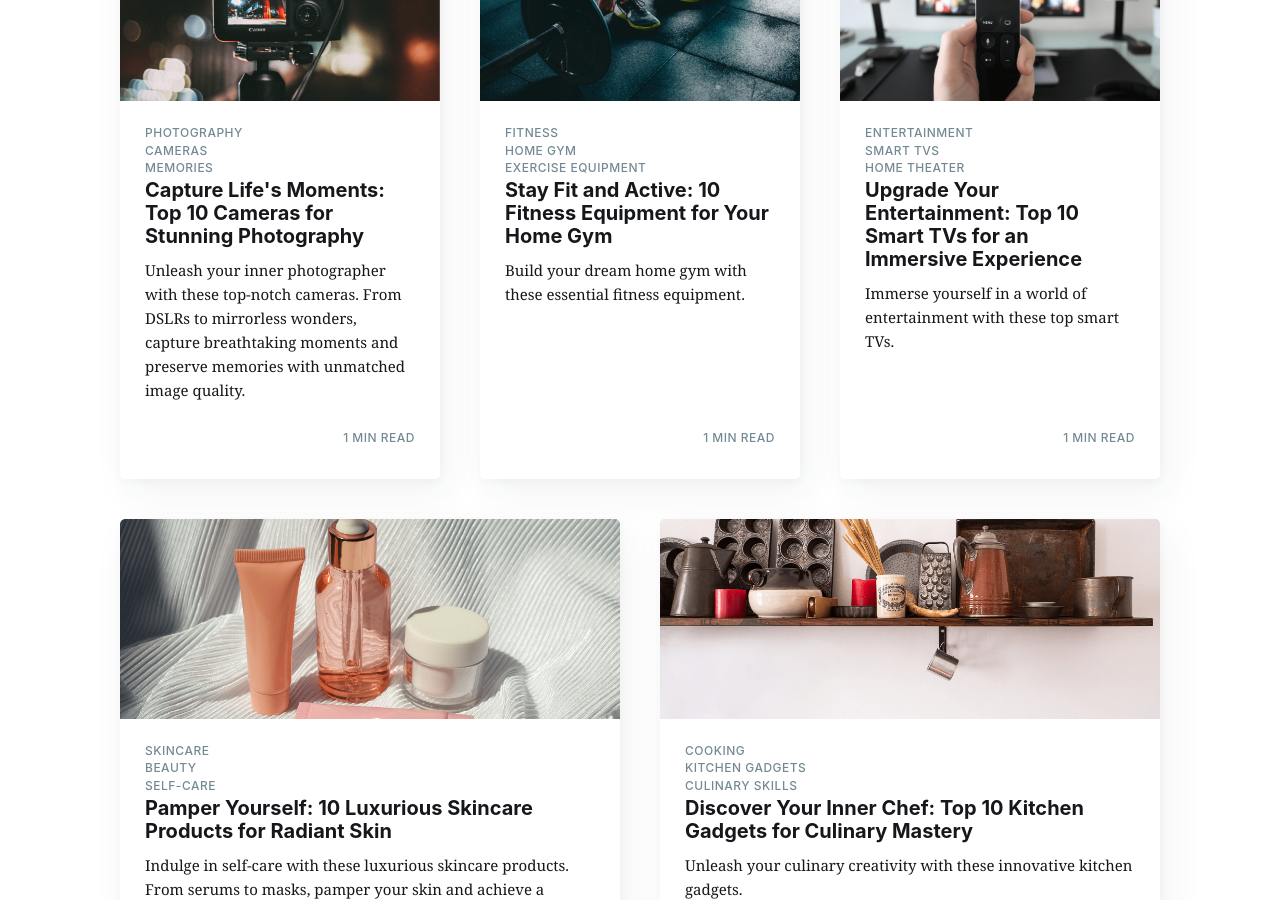
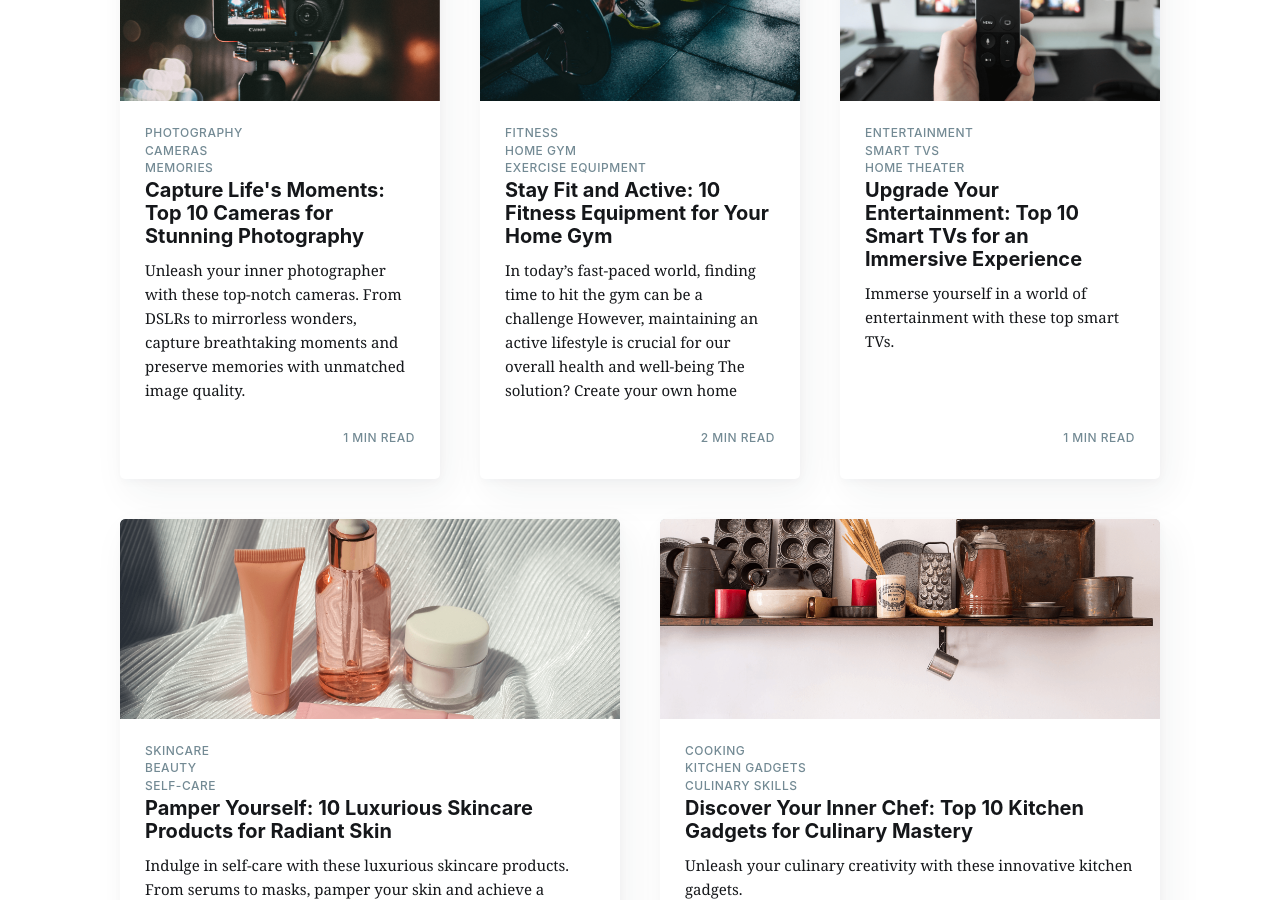
Before and after one commit to 4xl-in/zing, a Jekyll site: the page built from index.html, in a window 1280 px wide and 900 px high, scrolled down 2579 px. Built offline with Jekyll 4.4.1, drawn with Linux system fonts in a browser that asks for light colours; nearby versions of some CDN libraries; the list of posts is cut into pages by our own code; comment, search, counter and statistics services are not loaded; part of the change alters nothing that is shown.

Commit message:
Home gym

```diff
--- a/_includes/subscribe-form.html
+++ b/_includes/subscribe-form.html
@@ -11,7 +11,7 @@
     method="post" id="mc-embedded-subscribe-form" name="mc-embedded-subscribe-form" class="validate" target="_blank">
     <div class="mc-field-group form-group">
       <input type="email" value="" name="EMAIL" class="required email subscribe-email" id="mce-EMAIL"
-        placeholder="youremail@example.com" required="">
+        placeholder="youremail@example.com" required="" autocomplete="email">
     </div>
     <div hidden=""><input type="hidden" name="tags" value="2818824,2818825"></div>
     <button type="submit" name="subscribe" id="mc-embedded-subscribe" class="button" value="Subscribe">
--- a/_posts/2023-06-09-10-fitness-equipment-for-your-home-gym.html
+++ /dev/null
@@ -1,17 +0,0 @@
----
-layout: post
-current: post
-cover: assets/images/10-fitness-equipment-for-your-home-gym.png
-navigation: True
-title: "Stay Fit and Active: 10 Fitness Equipment for Your Home Gym"
-date: 2017-07-27 10:00:00 +05:30
-tags: [Fitness, Home Gym, Exercise Equipment]
-class: post-template
-subclass: 'post'
-author: zing-team
----
-
-Build your dream home gym with these essential fitness equipment.
-
-From treadmills to resistance bands,
-stay fit and active without leaving the comfort of your home.
--- /dev/null
+++ b/_posts/2023-06-09-10-fitness-equipment-for-your-home-gym.md
@@ -0,0 +1,167 @@
+---
+layout: post
+current: post
+cover: assets/images/10-fitness-equipment-for-your-home-gym.png
+navigation: True
+title: "Stay Fit and Active: 10 Fitness Equipment for Your Home Gym"
+date: 2017-07-27 10:00:00 +05:30
+tags: [Fitness, Home Gym, Exercise Equipment]
+class: post-template
+subclass: 'post'
+author: zing-team
+---
+
+In today's fast-paced world, finding time to hit the gym can be a challenge
+However, maintaining an active lifestyle is crucial for our overall health
+and
+well-being
+The solution?
+Create your own home gym!
+
+With the right fitness equipment,
+you can stay fit
+and active without leaving the comfort of your home
+In this blog,
+we'll explore 10 essential fitness equipment options that will
+help you set up an effective home gym
+
+
+#### Treadmill:
+
+<a href="https://www.amazon.in/Cockatoo-CTM-05-Motorised-Multi-Function-Treadmill/dp/B07H5JBRD7?content-id=amzn1.sym.cb97c3fe-bb9e-4404-a654-f560f300976b&pd_rd_r=9d6e96b6-c8df-4499-b3d5-0fd8dea9ad22&pd_rd_w=QQN9n&pd_rd_wg=wj3DL&pf_rd_p=cb97c3fe-bb9e-4404-a654-f560f300976b&pf_rd_r=PW04RXGNH71Y3W7K5J3K&qid=1688635040&refinements=p_72%3A1318476031&s=sports&sr=1-5&linkCode=li3&tag=zinginfo-21&linkId=c60a2ec0839aee211adbe9933e817d64&language=en_IN&ref_=as_li_ss_il" target="_blank"><img border="0" src="//ws-in.amazon-adsystem.com/widgets/q?_encoding=UTF8&ASIN=B07H5JBRD7&Format=_SL250_&ID=AsinImage&MarketPlace=IN&ServiceVersion=20070822&WS=1&tag=zinginfo-21&language=en_IN" ></a><img src="https://ir-in.amazon-adsystem.com/e/ir?t=zinginfo-21&language=en_IN&l=li3&o=31&a=B07H5JBRD7" width="1" height="1" border="0" alt="" style="border:none !important; margin:0px !important;" />
+
+A treadmill is a fantastic investment for your home gym
+It allows you to walk,
+jog,
+or run indoors,
+providing a versatile cardiovascular
+workout
+Look for models with adjustable inclines
+and speeds to tailor your workout to
+your fitness level
+and goals
+
+
+#### Dumbbells:
+
+<a href="https://www.amazon.in/FitBox-Sports-Intruder-Dumbbells-Weights/dp/B08B22WSP7?crid=1ZO4FEB08WAEU&keywords=dumbbells&qid=1688635075&s=sports&sprefix=dumbbels%2Csporting%2C212&sr=1-8&linkCode=li3&tag=zinginfo-21&linkId=5aed0d93700bd83dc1bb75e604e1560b&language=en_IN&ref_=as_li_ss_il" target="_blank"><img border="0" src="//ws-in.amazon-adsystem.com/widgets/q?_encoding=UTF8&ASIN=B08B22WSP7&Format=_SL250_&ID=AsinImage&MarketPlace=IN&ServiceVersion=20070822&WS=1&tag=zinginfo-21&language=en_IN" ></a><img src="https://ir-in.amazon-adsystem.com/e/ir?t=zinginfo-21&language=en_IN&l=li3&o=31&a=B08B22WSP7" width="1" height="1" border="0" alt="" style="border:none !important; margin:0px !important;" />
+
+Dumbbells are versatile
+and compact,
+making them a must-have for any home gym
+They are perfect for strength training exercises
+and can target different muscle
+groups
+Start with a range of weights to accommodate various exercises
+and progress as
+you become stronger
+
+
+#### Exercise Mat:
+
+<a href="https://www.amazon.in/Lifelong-LLYM93-Women-Material-Workout/dp/B0BRQCVJZQ?crid=1FJJO1UDNFF4P&keywords=Exercise%2BMat&qid=1688635212&s=sports&sprefix=exercise%2Bmat%2Csporting%2C199&sr=1-7&th=1&linkCode=li3&tag=zinginfo-21&linkId=b465b7a650cdebb65bd9631510f64388&language=en_IN&ref_=as_li_ss_il" target="_blank"><img border="0" src="//ws-in.amazon-adsystem.com/widgets/q?_encoding=UTF8&ASIN=B0BRQCVJZQ&Format=_SL250_&ID=AsinImage&MarketPlace=IN&ServiceVersion=20070822&WS=1&tag=zinginfo-21&language=en_IN" ></a><img src="https://ir-in.amazon-adsystem.com/e/ir?t=zinginfo-21&language=en_IN&l=li3&o=31&a=B0BRQCVJZQ" width="1" height="1" border="0" alt="" style="border:none !important; margin:0px !important;" />
+
+An exercise mat is essential for any floor-based exercises,
+including yoga,
+Pilates,
+or core workouts
+It provides cushioning
+and support for your body
+and helps prevent discomfort or
+injury
+Look for a non-slip,
+durable mat that is easy to clean
+
+
+#### Exercise Ball:
+
+<a href="https://www.amazon.in/Boldfit-Exercise-Stability-Pregnancy-Fitness-Grey/dp/B0B5LNT9VK?crid=3AQL0DY6YYVLO&keywords=Exercise+Ball%3A&qid=1688635308&s=sports&sprefix=dumbbels%2Csporting%2C188&sr=1-4&linkCode=li3&tag=zinginfo-21&linkId=06c854de8709545829e52a0f76dad62a&language=en_IN&ref_=as_li_ss_il" target="_blank"><img border="0" src="//ws-in.amazon-adsystem.com/widgets/q?_encoding=UTF8&ASIN=B0B5LNT9VK&Format=_SL250_&ID=AsinImage&MarketPlace=IN&ServiceVersion=20070822&WS=1&tag=zinginfo-21&language=en_IN" ></a><img src="https://ir-in.amazon-adsystem.com/e/ir?t=zinginfo-21&language=en_IN&l=li3&o=31&a=B0B5LNT9VK" width="1" height="1" border="0" alt="" style="border:none !important; margin:0px !important;" />
+
+An exercise ball,
+also known as a stability ball,
+is a fantastic addition to
+your home gym
+It is excellent for core strengthening exercises,
+balance training,
+and
+improving flexibility
+Choose a size appropriate for your height
+and weight
+
+
+#### Resistance Bands:
+
+<a href="https://www.amazon.in/SOLARA-Unbreakable-Resistance-Exercise-Natural/dp/B09T3X17BX?crid=2GDRBLIT1D91P&keywords=Resistance+Bands%3A&qid=1688635388&s=sports&sprefix=exercise+ball+%2Csporting%2C301&sr=1-19&linkCode=li3&tag=zinginfo-21&linkId=d818af8fb60a01d5a56b2460c98e1ee0&language=en_IN&ref_=as_li_ss_il" target="_blank"><img border="0" src="//ws-in.amazon-adsystem.com/widgets/q?_encoding=UTF8&ASIN=B09T3X17BX&Format=_SL250_&ID=AsinImage&MarketPlace=IN&ServiceVersion=20070822&WS=1&tag=zinginfo-21&language=en_IN" ></a><img src="https://ir-in.amazon-adsystem.com/e/ir?t=zinginfo-21&language=en_IN&l=li3&o=31&a=B09T3X17BX" width="1" height="1" border="0" alt="" style="border:none !important; margin:0px !important;" />
+
+Resistance bands are versatile
+and portable, making them ideal for home workouts
+They provide resistance for strength training exercises
+and are suitable for all
+fitness levels
+They are also great for stretching
+and rehabilitation exercises
+
+
+#### Stationary Bike:
+
+<a href="https://www.amazon.in/Reach-Exercise-Handles-Adjustable-Cushioned/dp/B07DQMSZJF?crid=467ZI8DZF43M&keywords=Stationary+Bike&qid=1688635478&s=sports&sprefix=stationary+bike%2Csporting%2C196&sr=1-3&linkCode=li3&tag=zinginfo-21&linkId=f6b3a592563b681e77a0b34d9d3e7667&language=en_IN&ref_=as_li_ss_il" target="_blank"><img border="0" src="//ws-in.amazon-adsystem.com/widgets/q?_encoding=UTF8&ASIN=B07DQMSZJF&Format=_SL250_&ID=AsinImage&MarketPlace=IN&ServiceVersion=20070822&WS=1&tag=zinginfo-21&language=en_IN" ></a><img src="https://ir-in.amazon-adsystem.com/e/ir?t=zinginfo-21&language=en_IN&l=li3&o=31&a=B07DQMSZJF" width="1" height="1" border="0" alt="" style="border:none !important; margin:0px !important;" />
+
+A stationary bike offers an effective cardiovascular workout while being gentle
+on your joints
+It's an excellent option for those looking for low-impact exercise
+Look for bikes with adjustable resistance levels
+and comfortable seating
+
+
+#### Pull-Up Bar:
+
+<a href="https://www.amazon.in/Sportneer-Adjustable-Training-Lifting-Exercise/dp/B09JC86WNK?crid=2S3SIKK5PHE43&keywords=Pull-Up+Bar%3A&qid=1688635509&s=sports&sprefix=pull-up+bar+%2Csporting%2C205&sr=1-3-spons&sp_csd=d2lkZ2V0TmFtZT1zcF9hdGY&psc=1&linkCode=li3&tag=zinginfo-21&linkId=b16b90126d58b1b20fb900f03a6fb760&language=en_IN&ref_=as_li_ss_il" target="_blank"><img border="0" src="//ws-in.amazon-adsystem.com/widgets/q?_encoding=UTF8&ASIN=B09JC86WNK&Format=_SL250_&ID=AsinImage&MarketPlace=IN&ServiceVersion=20070822&WS=1&tag=zinginfo-21&language=en_IN" ></a><img src="https://ir-in.amazon-adsystem.com/e/ir?t=zinginfo-21&language=en_IN&l=li3&o=31&a=B09JC86WNK" width="1" height="1" border="0" alt="" style="border:none !important; margin:0px !important;" />
+
+A pull-up bar is an excellent addition if you want to work on your upper body
+strength
+It can be easily mounted on a door frame
+and allows you to perform various
+exercises,
+such as pull-ups,
+chin-ups,
+and hanging leg raises
+
+
+#### Jump Rope:
+
+<a href="https://www.amazon.in/AURION-Skipping-Rope-Women-Black/dp/B07G8FNL3Q?crid=D4OSPQ74W5CP&keywords=Jump+Rope&qid=1688635550&s=sports&sprefix=jump+rope%2Csporting%2C194&sr=1-19&linkCode=li3&tag=zinginfo-21&linkId=b4ff0fb07d4f24207296ff334d65a310&language=en_IN&ref_=as_li_ss_il" target="_blank"><img border="0" src="//ws-in.amazon-adsystem.com/widgets/q?_encoding=UTF8&ASIN=B07G8FNL3Q&Format=_SL250_&ID=AsinImage&MarketPlace=IN&ServiceVersion=20070822&WS=1&tag=zinginfo-21&language=en_IN" ></a><img src="https://ir-in.amazon-adsystem.com/e/ir?t=zinginfo-21&language=en_IN&l=li3&o=31&a=B07G8FNL3Q" width="1" height="1" border="0" alt="" style="border:none !important; margin:0px !important;" />
+
+Don't underestimate the effectiveness of a jump rope!
+It's a fantastic cardiovascular exercise that improves coordination,
+endurance,
+and burns
+calories
+Jump ropes are affordable,
+portable,
+and suitable for all fitness levels
+
+
+#### Kettlebells:
+
+<a href="https://www.amazon.in/FlexikettleTM-7-Adjustable-Kettlebell-Weights/dp/B08SW2BQW4?crid=2ZM57YB60VNNC&keywords=Kettlebells&qid=1688635593&s=sports&sprefix=kettlebells%2Csporting%2C203&sr=1-26&linkCode=li3&tag=zinginfo-21&linkId=774587dabaa680bc9fab1c51fdd57901&language=en_IN&ref_=as_li_ss_il" target="_blank"><img border="0" src="//ws-in.amazon-adsystem.com/widgets/q?_encoding=UTF8&ASIN=B08SW2BQW4&Format=_SL250_&ID=AsinImage&MarketPlace=IN&ServiceVersion=20070822&WS=1&tag=zinginfo-21&language=en_IN" ></a><img src="https://ir-in.amazon-adsystem.com/e/ir?t=zinginfo-21&language=en_IN&l=li3&o=31&a=B08SW2BQW4" width="1" height="1" border="0" alt="" style="border:none !important; margin:0px !important;" />
+
+Kettlebells offer a unique workout experience by combining strength training
+and
+cardiovascular exercise
+They engage multiple muscle groups
+and improve overall strength, endurance,
+and flexibility
+Start with a few kettlebells of different weights to vary your workouts
+
+
+#### Adjustable Bench:
+
+<a href="https://www.amazon.in/Cube-Club-Adjustable-Foldable-Equipment/dp/B09FDXVCXJ?crid=T9JI88Z078JA&keywords=Adjustable+Bench%3A&qid=1688635649&s=sports&sprefix=adjustable+bench+%2Csporting%2C185&sr=1-11&linkCode=li3&tag=zinginfo-21&linkId=2269c6f24f0f24b75fa1d974bf2b3c56&language=en_IN&ref_=as_li_ss_il" target="_blank"><img border="0" src="//ws-in.amazon-adsystem.com/widgets/q?_encoding=UTF8&ASIN=B09FDXVCXJ&Format=_SL250_&ID=AsinImage&MarketPlace=IN&ServiceVersion=20070822&WS=1&tag=zinginfo-21&language=en_IN" ></a><img src="https://ir-in.amazon-adsystem.com/e/ir?t=zinginfo-21&language=en_IN&l=li3&o=31&a=B09FDXVCXJ" width="1" height="1" border="0" alt="" style="border:none !important; margin:0px !important;" />
+
+An adjustable bench is a versatile piece of equipment that enhances your workout
+options
+It can be used for a variety of exercises,
+including bench presses,
+step-ups,
+and seated exercises
+Look for a sturdy bench with adjustable incline positions
```
